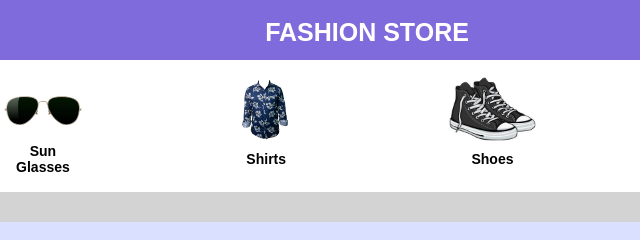
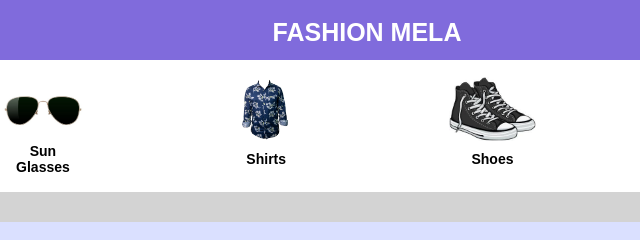
Before and after one commit to jjai9841-star/DC-TECH, a plain HTML site: page jai/index.html in a window 1280 px wide. Shown: the top 240 px of the page, 273-913 px from the left. Drawn offline with Linux system fonts and the light colour scheme.

Commit message:
updated index

```diff
--- a/jai/index.html
+++ b/jai/index.html
@@ -4,7 +4,7 @@
 	<header>
 	    <div class="NavBar">
 	        <a href="https://www.codechef-apps.com/project/FASH01/files/index.html" id="navbar-title">
-	            FASHION STORE
+	            FASHION MELA
 	        </a>
 	    </div>
 	</header>
```
